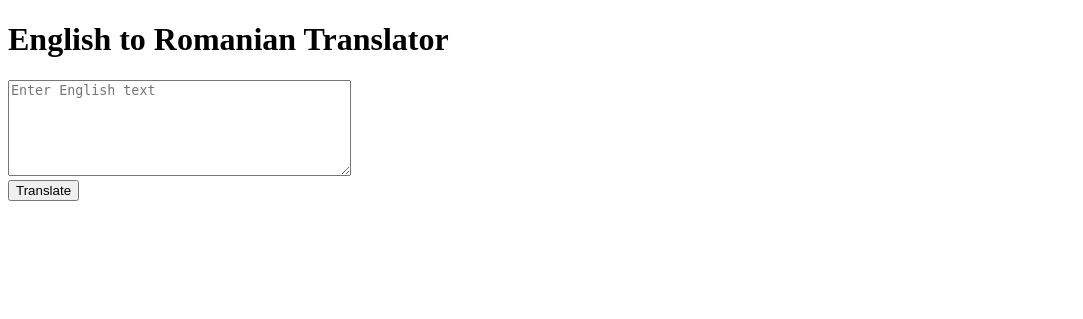
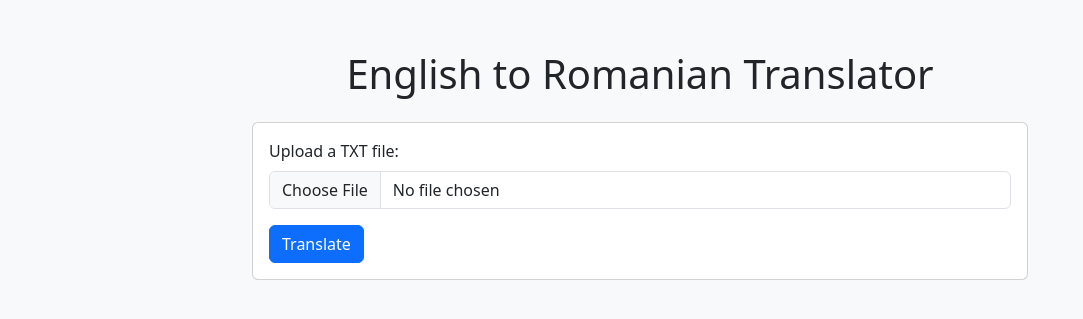
Before and after one commit to Danielzapirtan/translator_app, a Flask app: page / in a window 1280 px wide. Shown: the top 319 px of the page, without its empty margins (0-1083 px from the left). Run offline with Flask 2, Linux system fonts and the light colour scheme.

Commit message:
Update index.html

```diff
--- a/api/templates/index.html
+++ b/api/templates/index.html
@@ -1,18 +1,82 @@
 <!DOCTYPE html>
-<html>
+<html lang="en">
 <head>
-    <meta charset="UTF-8">
-    <title>English to Romanian Translator</title>
+  <meta charset="UTF-8">
+  <title>English to Romanian Translator</title>
+  <!-- Bootstrap CDN for improved UX -->
+  <link href="https://cdn.jsdelivr.net/npm/bootstrap@5.3.0/dist/css/bootstrap.min.css" rel="stylesheet">
+  <style>
+    body {
+      background-color: #f8f9fa;
+      padding-top: 50px;
+    }
+    .container {
+      max-width: 800px;
+    }
+    .card {
+      margin-top: 20px;
+    }
+    .download-btn {
+      margin-top: 15px;
+    }
+  </style>
 </head>
 <body>
-    <h1>English to Romanian Translator</h1>
-    <form method="POST">
-        <textarea name="text" placeholder="Enter English text" rows="6" cols="40">{{ original_text }}</textarea><br>
-        <input type="submit" value="Translate">
-    </form>
+  <div class="container">
+    <h1 class="mb-4 text-center">English to Romanian Translator</h1>
+
+    {% if error %}
+      <div class="alert alert-danger">{{ error }}</div>
+    {% endif %}
+
+    <div class="card">
+      <div class="card-body">
+        <form method="POST" enctype="multipart/form-data">
+          <div class="mb-3">
+            <label for="fileInput" class="form-label">Upload a TXT file:</label>
+            <input class="form-control" type="file" id="fileInput" name="file" accept=".txt" required>
+          </div>
+          <button type="submit" class="btn btn-primary">Translate</button>
+        </form>
+      </div>
+    </div>
+
     {% if translation %}
-        <h2>Translation:</h2>
-        <p>{{ translation.text }}</p>
+      <div class="card">
+        <div class="card-header">
+          Original Text
+        </div>
+        <div class="card-body">
+          <pre>{{ original_text }}</pre>
+        </div>
+      </div>
+
+      <div class="card">
+        <div class="card-header">
+          Romanian Translation
+        </div>
+        <div class="card-body">
+          <pre id="translation-output">{{ translation }}</pre>
+          <!-- Download button -->
+          <a id="download-btn" class="btn btn-success download-btn" download="translation.txt" href="#">Download Translation</a>
+        </div>
+      </div>
     {% endif %}
+  </div>
+
+  <!-- Bootstrap JS (optional) -->
+  <script src="https://cdn.jsdelivr.net/npm/bootstrap@5.3.0/dist/js/bootstrap.bundle.min.js"></script>
+
+  <!-- JavaScript to generate downloadable file from the translation -->
+  {% if translation %}
+  <script>
+    document.getElementById('download-btn').addEventListener('click', function() {
+      const translationText = document.getElementById('translation-output').innerText;
+      const blob = new Blob([translationText], { type: 'text/plain' });
+      const url = window.URL.createObjectURL(blob);
+      this.href = url;
+    });
+  </script>
+  {% endif %}
 </body>
 </html>
```
